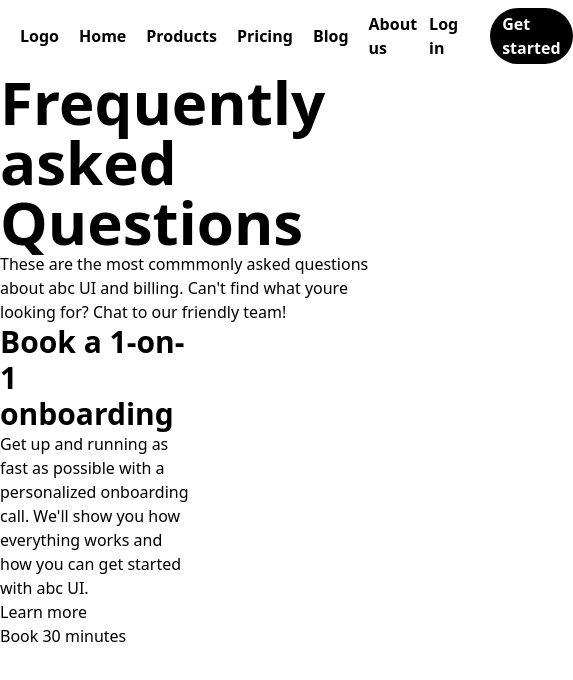
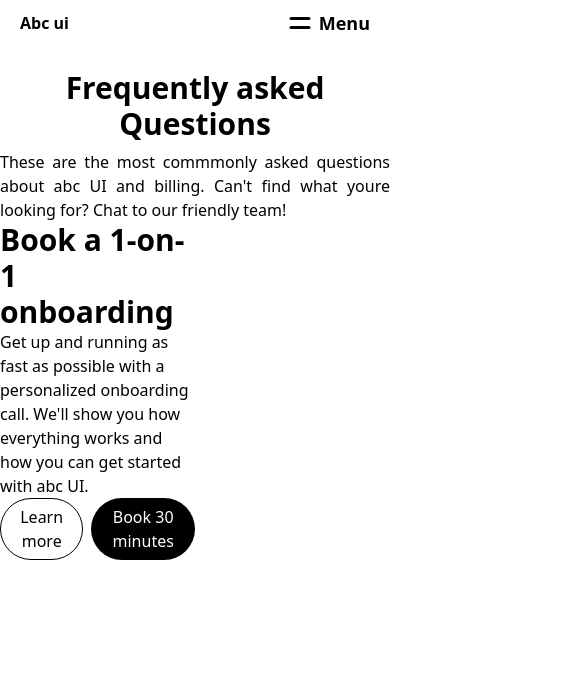
Before and after one commit to Elul-Asfaha/faq, a React (Vite) app: page / in a window 390 px wide. Shown: the top 680 px of the page, 573 px wide, since content can reach past the window. Built offline with nearby package versions, Linux system fonts and the light colour scheme.

Commit message:
added react icon made nav bar responsive on mobile working on hero styling

```diff
--- a/package.json
+++ b/package.json
@@ -11,7 +11,8 @@
   },
   "dependencies": {
     "react": "^18.2.0",
-    "react-dom": "^18.2.0"
+    "react-dom": "^18.2.0",
+    "react-icons": "^4.11.0"
   },
   "devDependencies": {
     "@types/react": "^18.2.15",
--- a/src/components/Nav.tsx
+++ b/src/components/Nav.tsx
@@ -1,19 +1,25 @@
+import { HiMenuAlt4 } from "react-icons/hi";
 const Nav = () => {
     return (
         <div className='flex font-semibold justify-between items-center px-5 py-2'>
-            <div className='flex items-center gap-5'>
-                <div>Logo</div>
+            <div className='hidden md:flex items-center gap-5'>
+                <div>Abc ui</div>
                 <div>Home</div>
                 <div>Products</div>
                 <div>Pricing</div>
                 <div>Blog</div>
                 <div>About us</div>
             </div>
-            <div className='flex gap-5'>
+            <div className='md:hidden'>Abc ui</div>
+            <div className='hidden md:flex gap-5'>
                 <div className='rounded-full py-1 px-3'>Log in</div>
                 <div className='rounded-full text-white bg-black py-1 px-3'>
                     Get started
                 </div>
+            </div>
+            <div className='flex items-center gap-1 text-3xl md:hidden'>
+                <HiMenuAlt4 />
+                <p className='text-lg font-semibold'>Menu</p>
             </div>
         </div>
     );
--- a/src/components/hero.tsx
+++ b/src/components/hero.tsx
@@ -1,13 +1,16 @@
 const Hero = () => {
     return (
-        <div>
-            <p className='text-6xl font-bold'>Frequently asked Questions</p>
-            <p>
-                These are the most commmonly asked questions about abc UI and
-                billing. Can't find what youre looking for?{" "}
-                <span>Chat to our friendly team</span>!
-            </p>
-
+        <div className='flex flex-col items-center justify-center pt-6 md:pt-20'>
+            <div className='max-w-[800px] flex flex-col items-center gap-2 text-center'>
+                <p className='text-3xl md:text-5xl font-bold'>
+                    Frequently asked Questions
+                </p>
+                <p className='text-justify max-w-[500px]'>
+                    These are the most commmonly asked questions about abc UI
+                    and billing. Can't find what youre looking for?{" "}
+                    <span>Chat to our friendly team</span>!
+                </p>
+            </div>
             <section>
                 <div className='grid grid-cols-2'>
                     <div>
@@ -20,9 +23,13 @@ const Hero = () => {
                             everything works and how you can get started with
                             abc UI.
                         </p>
-                        <div>
-                            <button>Learn more</button>
-                            <button>Book 30 minutes</button>
+                        <div className='flex gap-2'>
+                            <button className='py-[6px] px-4 rounded-full border border-black'>
+                                Learn more
+                            </button>
+                            <button className='py-[6px] px-4 rounded-full bg-black text-white'>
+                                Book 30 minutes
+                            </button>
                         </div>
                     </div>
                     <div></div>
```
Also changed, not shown: 1 other file (tests, documents, lock files or other folders).
